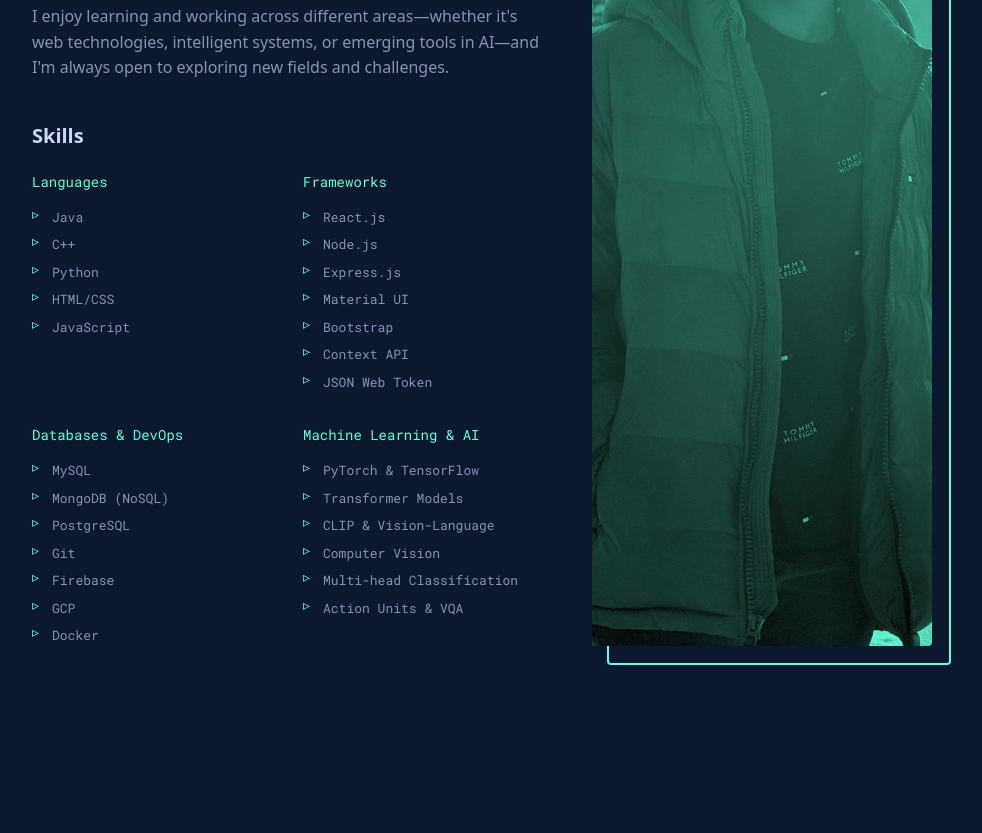
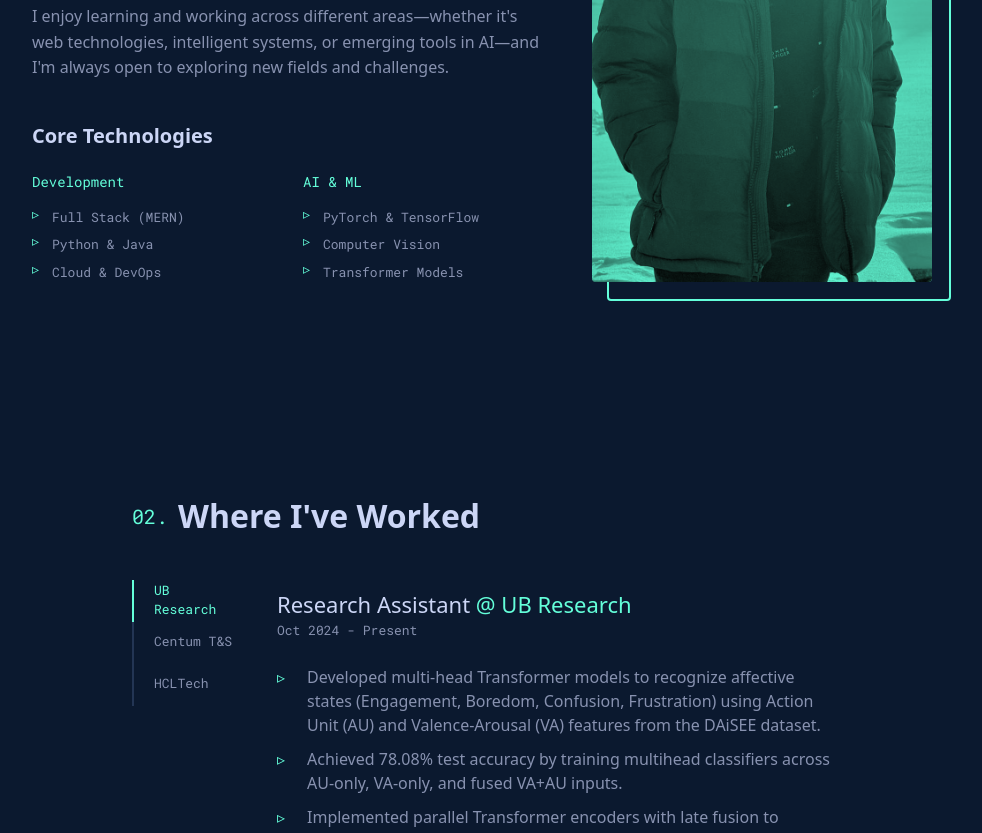
Before and after one commit to Vishnupriya-1008/Portfolio-, a Next.js app: page / in a window 1280 px wide. Shown: the part 1280-2113 px from the top of the page, without its empty margins (158-1140 px from the left). Built offline with nearby package versions, Linux system fonts and the light colour scheme.

Commit message:
fix: resolve hydration error and simplify skills section

```diff
--- a/src/app/layout.tsx
+++ b/src/app/layout.tsx
@@ -17,7 +17,7 @@ export default function RootLayout({
 }) {
   return (
     <html lang="en" className={`${inter.variable} ${robotoMono.variable}`}>
-      <body className="bg-navy text-slate antialiased">
+      <body suppressHydrationWarning={true}>
         {children}
       </body>
     </html>
--- a/src/components/About.tsx
+++ b/src/components/About.tsx
@@ -30,53 +30,24 @@ export default function About() {
               or emerging tools in AI—and I&apos;m always open to exploring new fields and challenges.
             </p>
 
-            <h3 className={styles.skillsHeading}>Skills</h3>
+            <h3 className={styles.skillsHeading}>Core Technologies</h3>
           </div>
 
           <ul className={styles.skillCategories}>
             <li>
-              <h4 className={styles.categoryTitle}>Languages</h4>
+              <h4 className={styles.categoryTitle}>Development</h4>
               <ul className={styles.skills}>
-                <li className={styles.skill}>Java</li>
-                <li className={styles.skill}>C++</li>
-                <li className={styles.skill}>Python</li>
-                <li className={styles.skill}>HTML/CSS</li>
-                <li className={styles.skill}>JavaScript</li>
+                <li className={styles.skill}>Full Stack (MERN)</li>
+                <li className={styles.skill}>Python & Java</li>
+                <li className={styles.skill}>Cloud & DevOps</li>
               </ul>
             </li>
             <li>
-              <h4 className={styles.categoryTitle}>Frameworks</h4>
-              <ul className={styles.skills}>
-                <li className={styles.skill}>React.js</li>
-                <li className={styles.skill}>Node.js</li>
-                <li className={styles.skill}>Express.js</li>
-                <li className={styles.skill}>Material UI</li>
-                <li className={styles.skill}>Bootstrap</li>
-                <li className={styles.skill}>Context API</li>
-                <li className={styles.skill}>JSON Web Token</li>
-              </ul>
-            </li>
-            <li>
-              <h4 className={styles.categoryTitle}>Databases & DevOps</h4>
-              <ul className={styles.skills}>
-                <li className={styles.skill}>MySQL</li>
-                <li className={styles.skill}>MongoDB (NoSQL)</li>
-                <li className={styles.skill}>PostgreSQL</li>
-                <li className={styles.skill}>Git</li>
-                <li className={styles.skill}>Firebase</li>
-                <li className={styles.skill}>GCP</li>
-                <li className={styles.skill}>Docker</li>
-              </ul>
-            </li>
-            <li>
-              <h4 className={styles.categoryTitle}>Machine Learning & AI</h4>
+              <h4 className={styles.categoryTitle}>AI & ML</h4>
               <ul className={styles.skills}>
                 <li className={styles.skill}>PyTorch & TensorFlow</li>
+                <li className={styles.skill}>Computer Vision</li>
                 <li className={styles.skill}>Transformer Models</li>
-                <li className={styles.skill}>CLIP & Vision-Language</li>
-                <li className={styles.skill}>Computer Vision</li>
-                <li className={styles.skill}>Multi-head Classification</li>
-                <li className={styles.skill}>Action Units & VQA</li>
               </ul>
             </li>
           </ul>
```
